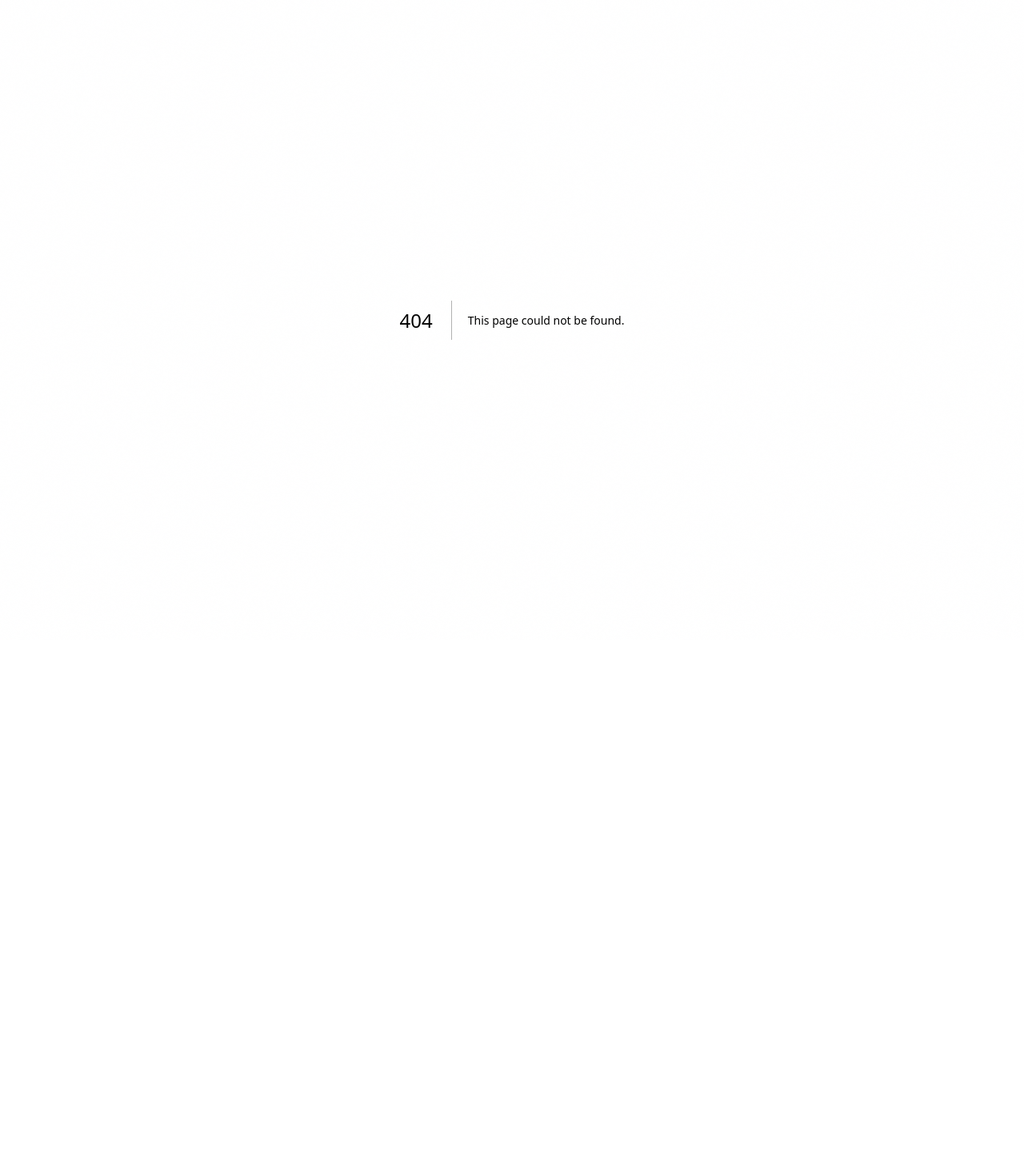
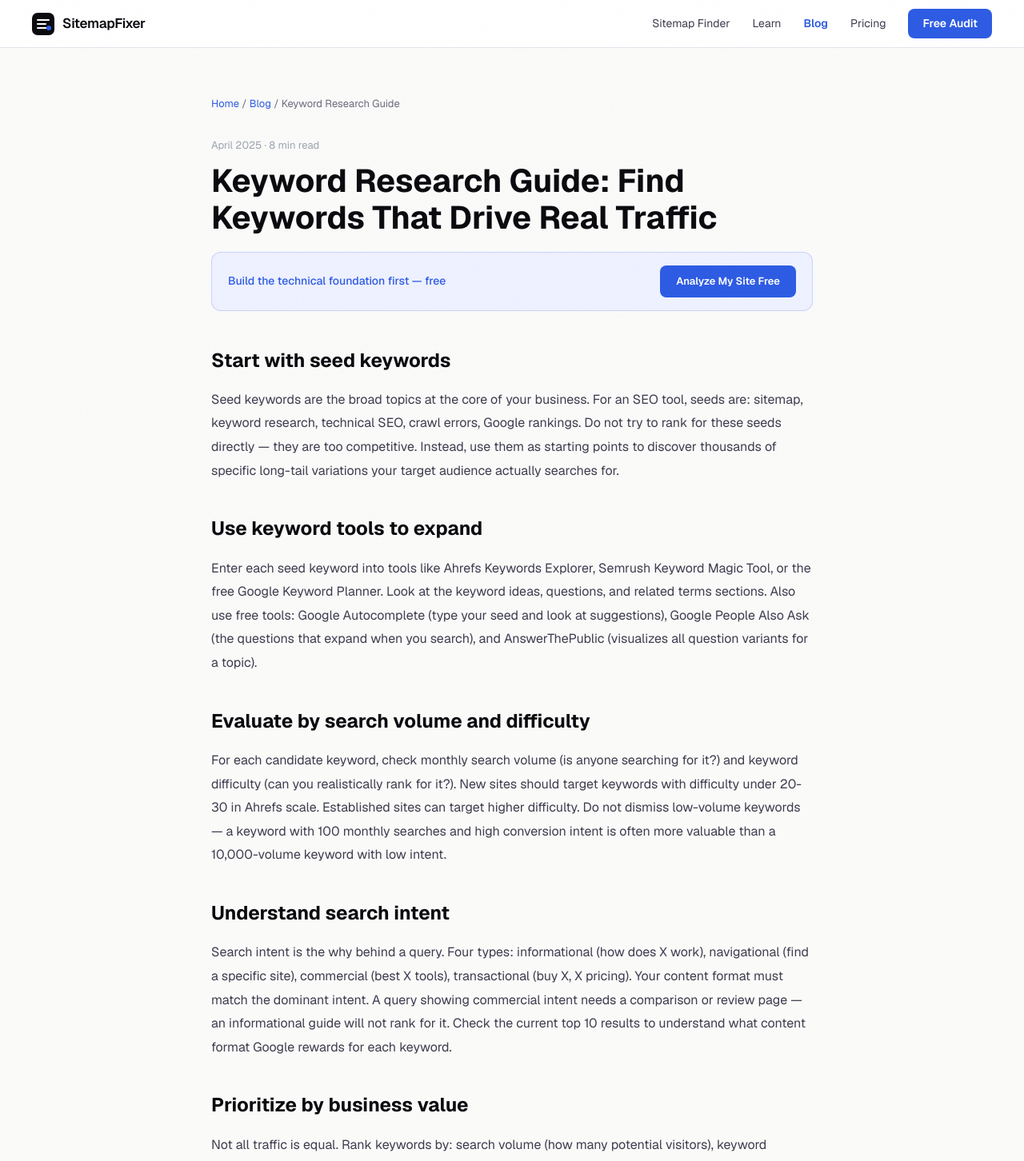
Before and after one commit to Watermelon-Coctail-Bar/sitemap-fixer, a Next.js app: page /blog/keyword-research-guide in a window 1280 px wide. Before the commit this address had no page. Shown: the top 1452 px of the page at 80% size. Before the commit the page ends 800 px from the top, so only its background shows below. Built offline with nearby package versions, Linux system fonts and the light colour scheme.

Commit message:
Create page.tsx

```diff
--- /dev/null
+++ b/src/app/blog/keyword-research-guide/page.tsx
@@ -0,0 +1,43 @@
+import type { Metadata } from 'next';
+export const metadata: Metadata = {
+  title: 'Keyword Research Guide: How to Find Keywords That Drive Real Traffic | SitemapFixer',
+  description: "Effective keyword research finds queries with genuine search volume, manageable competition, and clear search intent. Here is a step-by-step keyword research process.",
+  alternates: { canonical: 'https://sitemapfixer.com/blog/keyword-research-guide' },
+};
+const steps = [
+  { t: "Start with seed keywords", d: "Seed keywords are the broad topics at the core of your business. For an SEO tool, seeds are: sitemap, keyword research, technical SEO, crawl errors, Google rankings. Do not try to rank for these seeds directly — they are too competitive. Instead, use them as starting points to discover thousands of specific long-tail variations your target audience actually searches for." },
+  { t: "Use keyword tools to expand", d: "Enter each seed keyword into tools like Ahrefs Keywords Explorer, Semrush Keyword Magic Tool, or the free Google Keyword Planner. Look at the keyword ideas, questions, and related terms sections. Also use free tools: Google Autocomplete (type your seed and look at suggestions), Google People Also Ask (the questions that expand when you search), and AnswerThePublic (visualizes all question variants for a topic)." },
+  { t: "Evaluate by search volume and difficulty", d: "For each candidate keyword, check monthly search volume (is anyone searching for it?) and keyword difficulty (can you realistically rank for it?). New sites should target keywords with difficulty under 20-30 in Ahrefs scale. Established sites can target higher difficulty. Do not dismiss low-volume keywords — a keyword with 100 monthly searches and high conversion intent is often more valuable than a 10,000-volume keyword with low intent." },
+  { t: "Understand search intent", d: "Search intent is the why behind a query. Four types: informational (how does X work), navigational (find a specific site), commercial (best X tools), transactional (buy X, X pricing). Your content format must match the dominant intent. A query showing commercial intent needs a comparison or review page — an informational guide will not rank for it. Check the current top 10 results to understand what content format Google rewards for each keyword." },
+  { t: "Prioritize by business value", d: "Not all traffic is equal. Rank keywords by: search volume (how many potential visitors), keyword difficulty (feasibility), and business value (how likely is a searcher to become a customer). A keyword like sitemap generator free has high business value for SitemapFixer — it targets users actively looking for the exact solution. Weight your content calendar toward high-business-value keywords even if they have lower volume." },
+];
+export default function Page() {
+  return (
+    <article style={{ maxWidth: 800, margin: '0 auto', padding: '60px 24px' }}>
+      <nav style={{ fontSize: 13, color: '#6b6b7d', marginBottom: 32 }}>
+        <a href="/" style={{ color: '#2d5be3', textDecoration: 'none' }}>Home</a>{' / '}
+        <a href="/blog" style={{ color: '#2d5be3', textDecoration: 'none' }}>Blog</a>{' / '}
+        <span>Keyword Research Guide</span>
+      </nav>
+      <div style={{ fontSize: 13, color: '#9ca3af', marginBottom: 12 }}>April 2025 · 8 min read</div>
+      <h1 style={{ fontSize: 40, fontWeight: 700, color: '#0a0a0f', marginBottom: 20, lineHeight: 1.15 }}>Keyword Research Guide: Find Keywords That Drive Real Traffic</h1>
+      <div style={{ background: '#eef1ff', border: '1px solid rgba(45,91,227,0.2)', borderRadius: 12, padding: '16px 20px', marginBottom: 40, display: 'flex', alignItems: 'center', justifyContent: 'space-between', gap: 16 }}>
+        <span style={{ fontSize: 14, color: '#2d5be3', fontWeight: 500 }}>Build the technical foundation first — free</span>
+        <a href="/" style={{ background: '#2d5be3', color: 'white', padding: '10px 20px', borderRadius: 8, textDecoration: 'none', fontWeight: 600, fontSize: 13 }}>Analyze My Site Free</a>
+      </div>
+      <div style={{ fontSize: 16, color: '#3d3d4f', lineHeight: 1.85 }}>
+        {steps.map(({ t, d }) => (
+          <div key={t} style={{ marginBottom: 36 }}>
+            <h2 style={{ fontSize: 24, fontWeight: 700, color: '#0a0a0f', marginBottom: 12 }}>{t}</h2>
+            <p style={{ margin: 0 }}>{d}</p>
+          </div>
+        ))}
+      </div>
+      <div style={{ background: '#0a0a0f', borderRadius: 12, padding: '32px', textAlign: 'center', marginTop: 56 }}>
+        <div style={{ fontSize: 20, fontWeight: 700, color: 'white', marginBottom: 8 }}>Make sure your site is technically ready to rank</div>
+        <div style={{ color: '#9999aa', marginBottom: 20, fontSize: 14 }}>Free sitemap and indexing analysis in 60 seconds</div>
+        <a href="/" style={{ background: 'white', color: '#0a0a0f', padding: '14px 28px', borderRadius: 8, textDecoration: 'none', fontWeight: 700 }}>Analyze My Site Free</a>
+      </div>
+    </article>
+  );
+}
```
